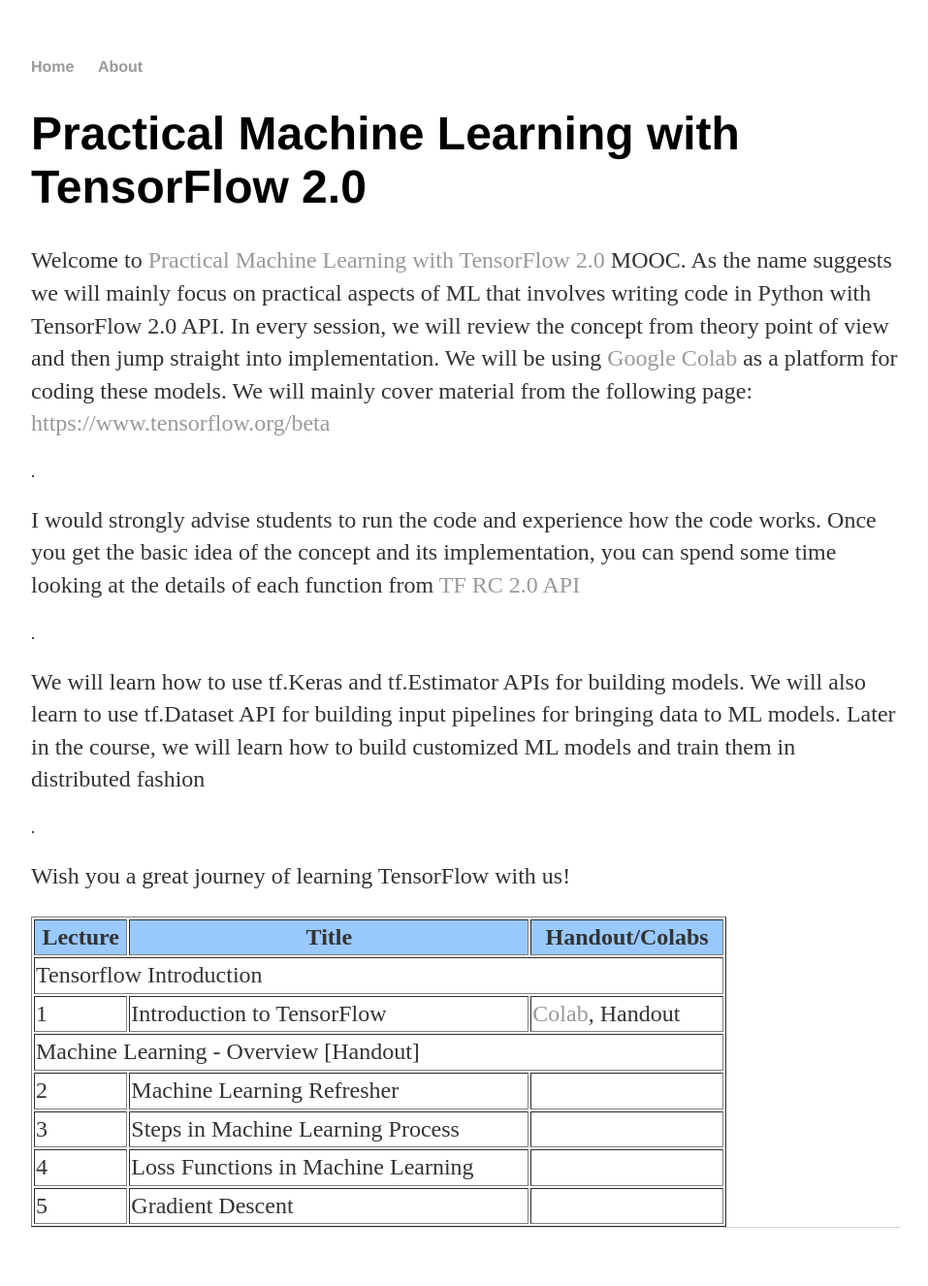
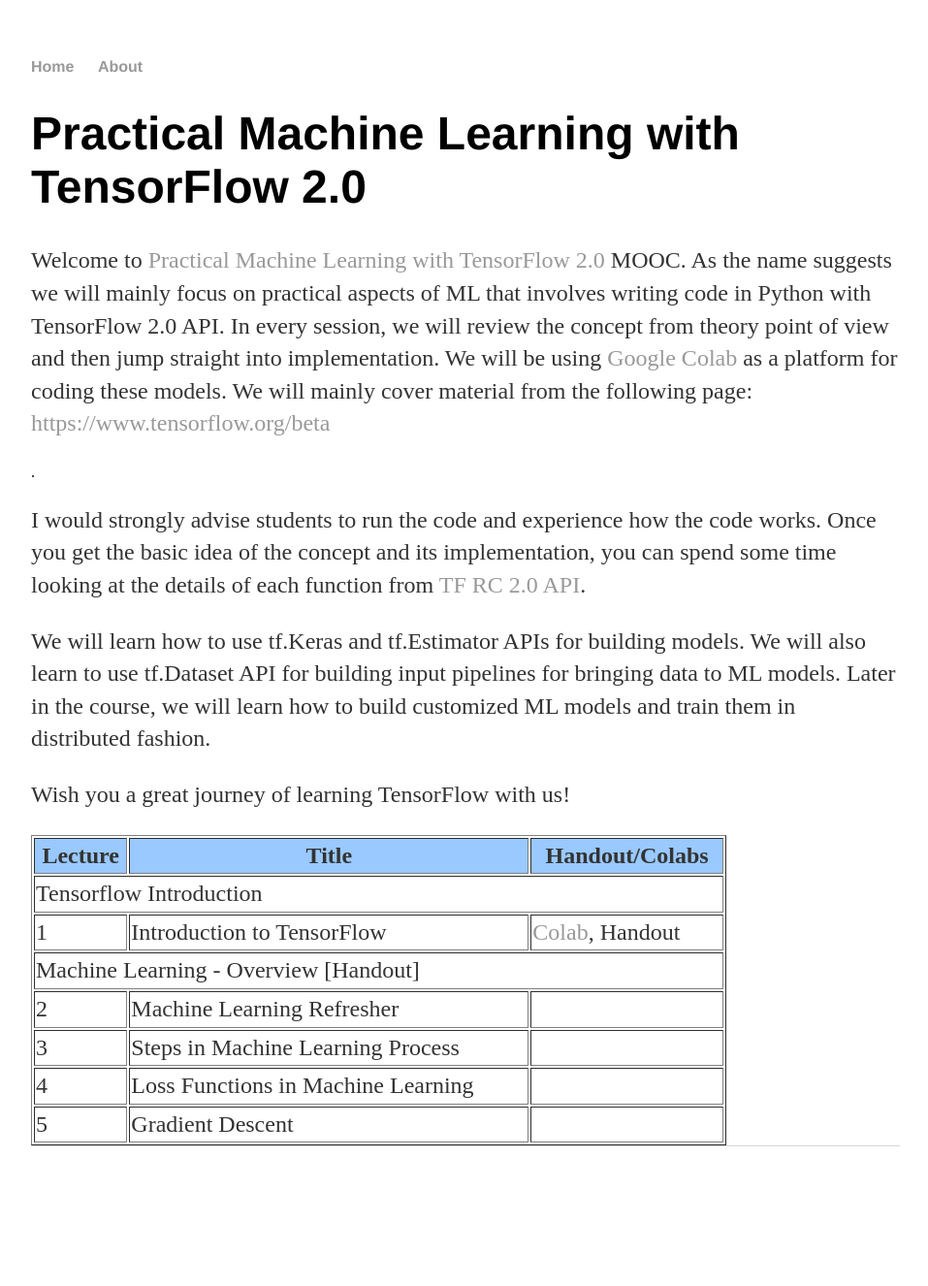
Before and after one commit to tfindiamooc/tfindiamooc.github.io, a Jekyll site: the page built from index.html, in a window 1280 px wide. Shown: the whole page at 97% size, without its empty margins (160-1117 px from the left). Built offline with Jekyll 4.4.1, drawn with Linux system fonts in a browser that asks for light colours; after the commit the page ends 1242 px from its top, so only the background shows below that; part of the change alters nothing that is shown.

```diff
--- a/index.html
+++ b/index.html
@@ -14,11 +14,11 @@ title: Practical Machine Learning with TensorFlow 2.0
 
 	<p>I would strongly advise students to run the code and experience how the code works.  Once you get the basic idea
 	of the concept and its implementation, you can spend some time looking at the details of each function from
-	<a href='https://www.tensorflow.org/versions/r2.0/api_docs/python/tf'>TF RC 2.0 API</a></p>.
+	<a href='https://www.tensorflow.org/versions/r2.0/api_docs/python/tf'>TF RC 2.0 API</a>.</p>
 
 	<p>We will learn how to use tf.Keras and tf.Estimator APIs for building models.  We will also learn to use
 	tf.Dataset API for building input pipelines for bringing data to ML models.  Later in the course, we will
-	learn how to build customized ML models and train them in distributed fashion</p>.
+	learn how to build customized ML models and train them in distributed fashion.</p>
 
 	<p>Wish you a great journey of learning TensorFlow with us!</p>
 
```
